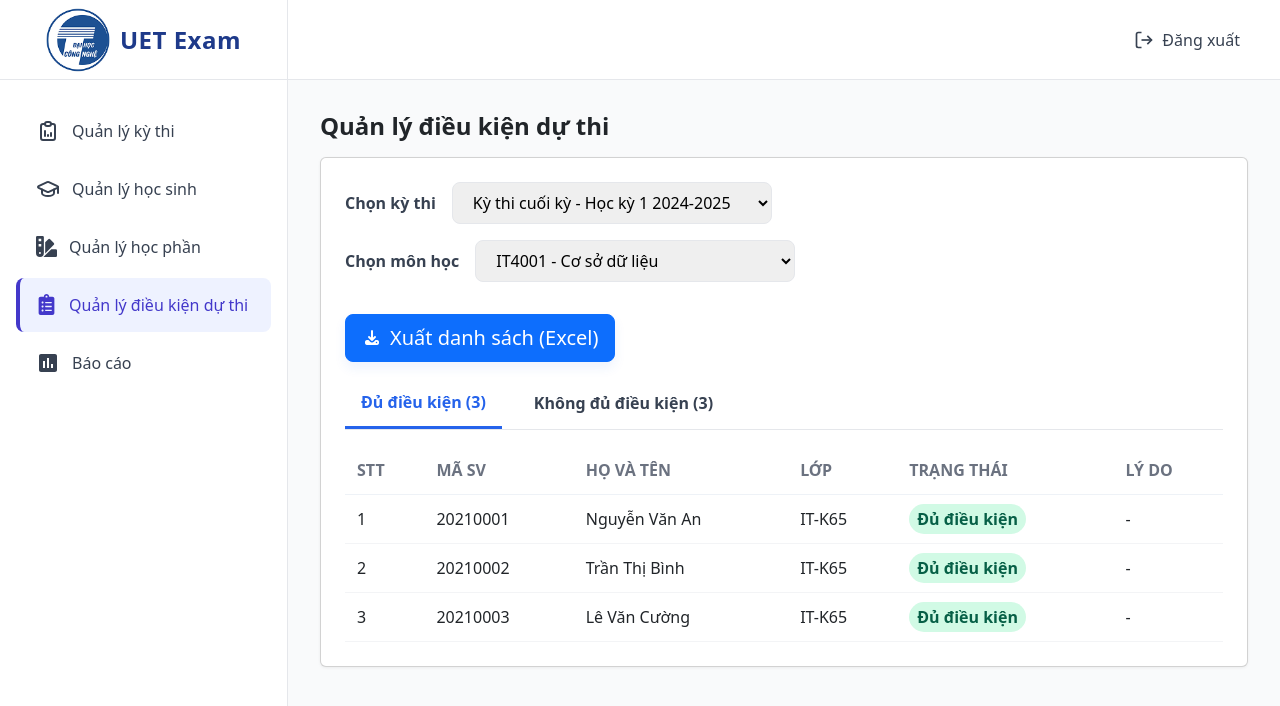
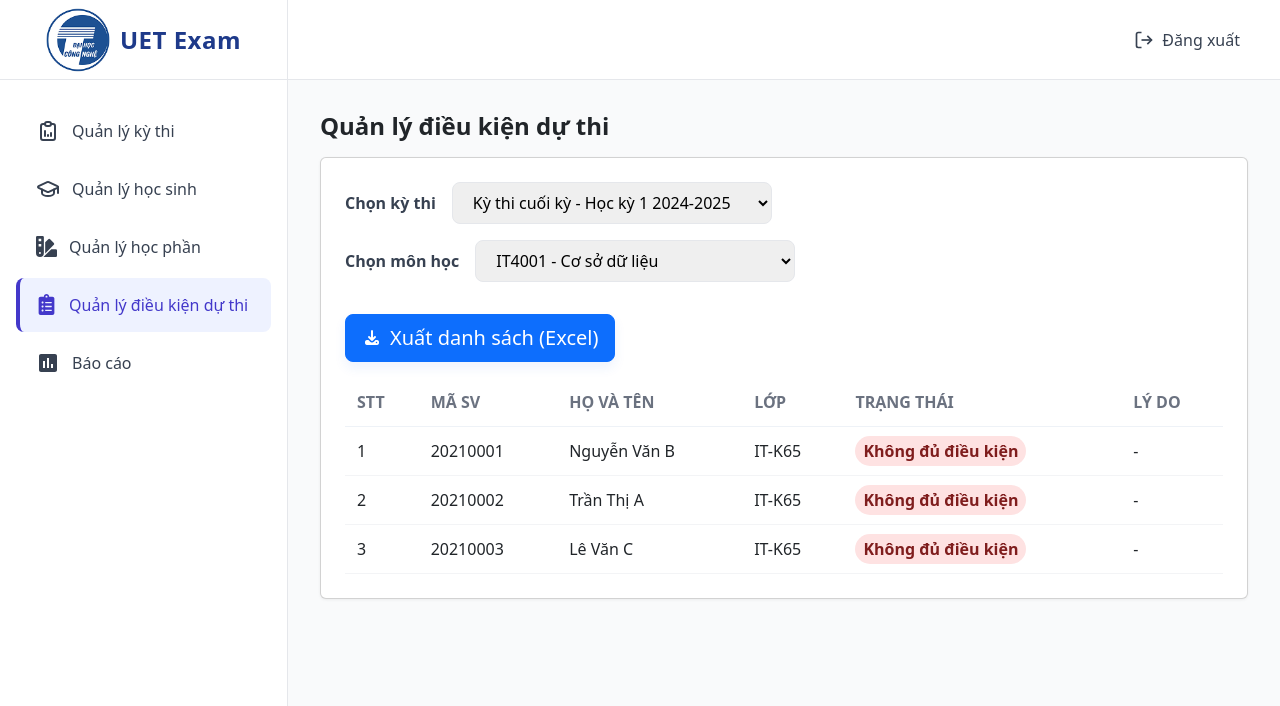
Before and after one commit to Tran-Nguyen-26/ExamReg, a React (Vite) app in the folder frontend/: page /admin/exam-eligibility in a window 1280 px wide. Shown: the top 706 px of the page. Built offline with nearby package versions, Linux system fonts and the light colour scheme.

Commit message:
Update ExamEligibility.jsx

```diff
--- a/frontend/src/pages/admin/exameligibility/ExamEligibility.jsx
+++ b/frontend/src/pages/admin/exameligibility/ExamEligibility.jsx
@@ -28,8 +28,6 @@ const sampleNotEligible = [
 const ExamEligibility = () => {
   const [exam, setExam] = useState(sampleExams[0].id);
   const [subject, setSubject] = useState(sampleSubjects[0].id);
-  const [activeTab, setActiveTab] = useState('eligible');
-  const [eligibleList] = useState(sampleEligible);
   const [notEligibleList] = useState(sampleNotEligible);
 
   return (
@@ -66,11 +64,6 @@ const ExamEligibility = () => {
               </button>
             </div>
 
-            <div className="tabs">
-              <button className={`tab ${activeTab === 'eligible' ? 'active' : ''}`} onClick={() => setActiveTab('eligible')}>Đủ điều kiện ({eligibleList.length})</button>
-              <button className={`tab ${activeTab === 'not' ? 'active' : ''}`} onClick={() => setActiveTab('not')}>Không đủ điều kiện ({notEligibleList.length})</button>
-            </div>
-
             <div className="table-wrap">
               <table className="student-table">
                 <thead>
@@ -84,17 +77,17 @@ const ExamEligibility = () => {
                   </tr>
                 </thead>
                 <tbody>
-                  {(activeTab === 'eligible' ? eligibleList : notEligibleList).map((s, idx) => (
+                  {notEligibleList.map((s, idx) => (
                     <tr key={s.id}>
                       <td>{idx + 1}</td>
                       <td>{s.code}</td>
                       <td>{s.name}</td>
                       <td>{s.class}</td>
-                      <td><span className={`status ${activeTab === 'eligible' ? 'status-yes' : 'status-no'}`}>{activeTab === 'eligible' ? 'Đủ điều kiện' : 'Không đủ điều kiện'}</span></td>
+                      <td><span className="status status-no">Không đủ điều kiện</span></td>
                       <td>{s.reason || '-'}</td>
                     </tr>
                   ))}
-                  { (activeTab === 'eligible' ? eligibleList : notEligibleList).length === 0 && (
+                  {notEligibleList.length === 0 && (
                     <tr>
                       <td colSpan={6} style={{textAlign:'center', padding:'2rem'}}>Không có dữ liệu</td>
                     </tr>
```
